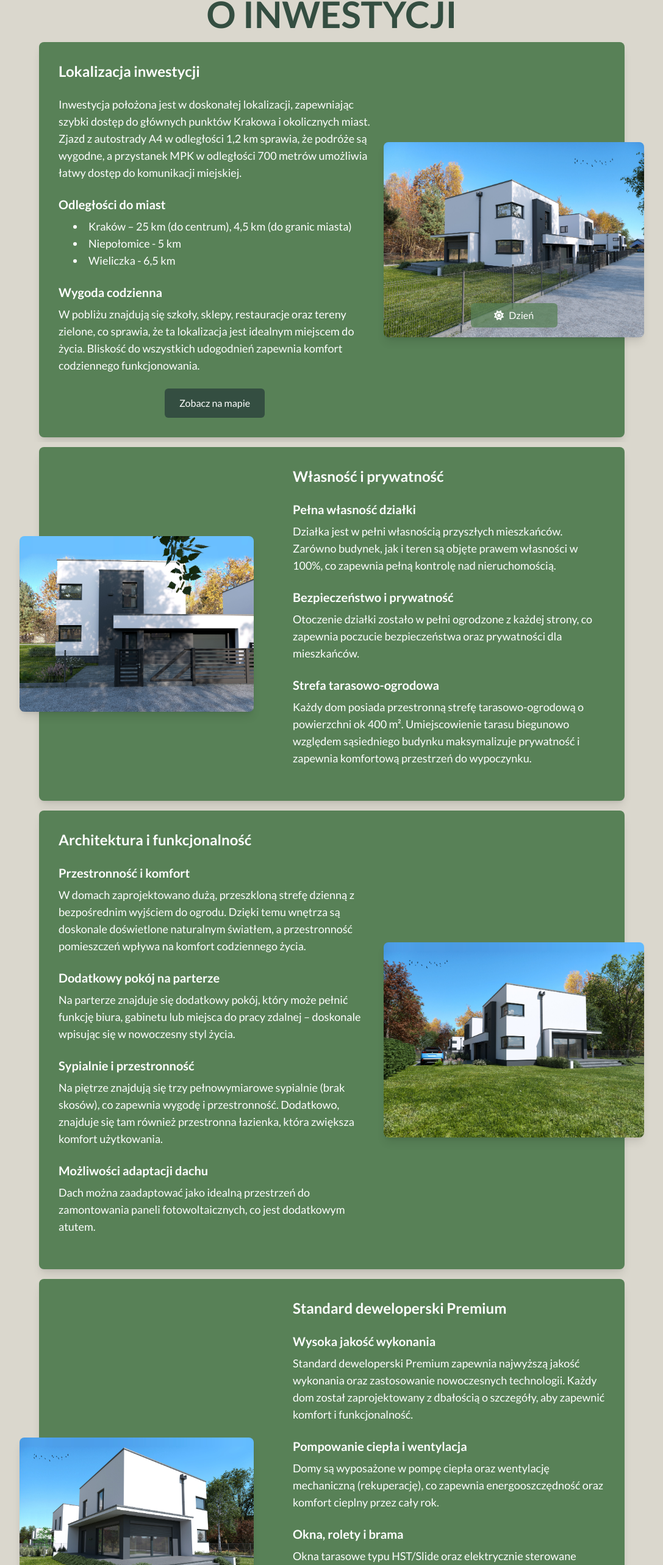
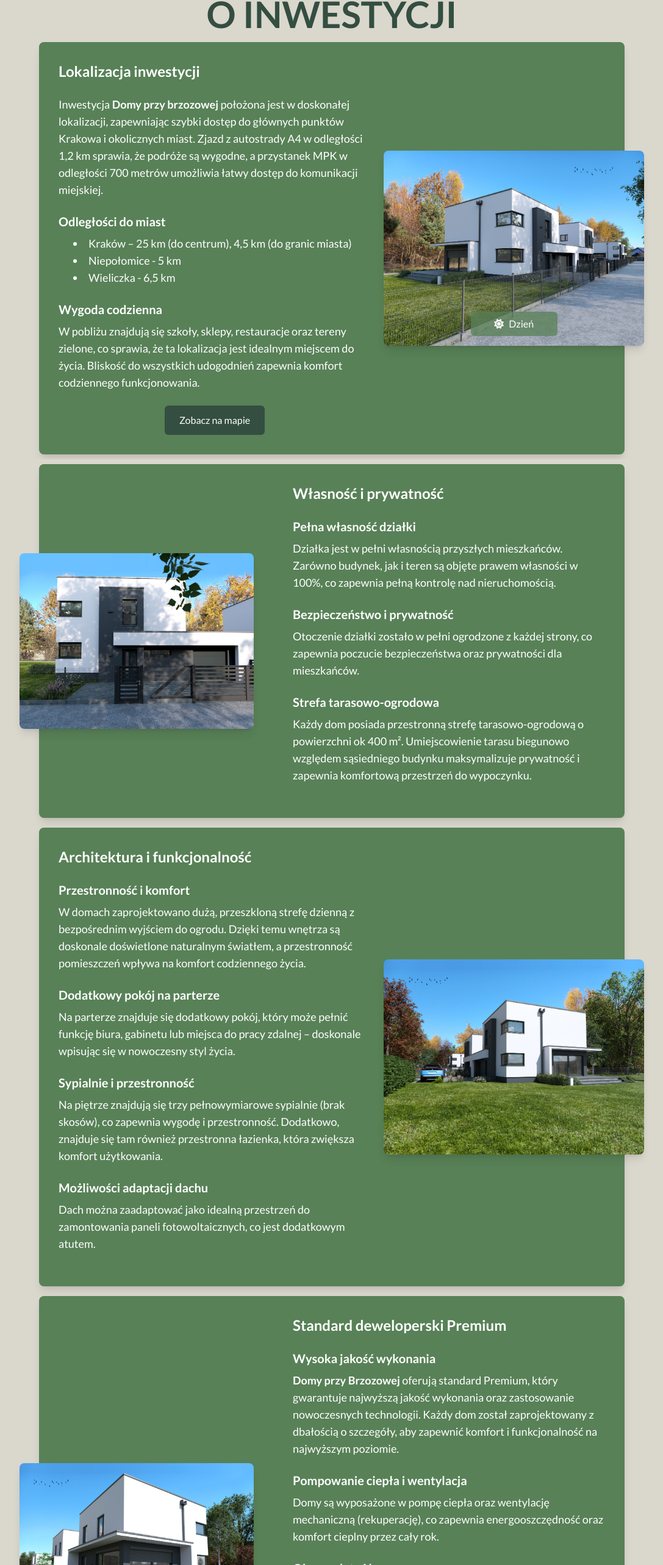
Before and after one commit to damiankaniewski/czarnochowice-website, a Next.js app: page / in a window 1280 px wide. Shown: the part 847-3413 px from the top of the page at 61% size, without its empty margins (96-1183 px from the left). Built offline with nearby package versions, Linux system fonts and the light colour scheme; no server answers; a web font is replaced by a local one.

Commit message:
fix: corrected text

```diff
--- a/src/components/Investment.tsx
+++ b/src/components/Investment.tsx
@@ -50,11 +50,12 @@ export default function Investment() {
               Lokalizacja inwestycji
             </h2>
             <p className="text-base sm:text-lg mb-4 sm:mb-6">
-              Inwestycja położona jest w doskonałej lokalizacji, zapewniając
-              szybki dostęp do głównych punktów Krakowa i okolicznych miast.
-              Zjazd z autostrady A4 w odległości 1,2 km sprawia, że podróże są
-              wygodne, a przystanek MPK w odległości 700 metrów umożliwia łatwy
-              dostęp do komunikacji miejskiej.
+              Inwestycja <strong>Domy przy brzozowej</strong> położona jest w
+              doskonałej lokalizacji, zapewniając szybki dostęp do głównych
+              punktów Krakowa i okolicznych miast. Zjazd z autostrady A4 w
+              odległości 1,2 km sprawia, że podróże są wygodne, a przystanek MPK
+              w odległości 700 metrów umożliwia łatwy dostęp do komunikacji
+              miejskiej.
             </p>
             <div className="mb-4 sm:mb-6">
               <h3 className="text-lg sm:text-xl font-semibold mb-2">
@@ -300,10 +301,11 @@ export default function Investment() {
                 Wysoka jakość wykonania
               </h3>
               <p className="text-base sm:text-lg ">
-                Standard deweloperski Premium zapewnia najwyższą jakość
-                wykonania oraz zastosowanie nowoczesnych technologii. Każdy dom
-                został zaprojektowany z dbałością o szczegóły, aby zapewnić
-                komfort i funkcjonalność.
+                <strong>Domy przy Brzozowej</strong> oferują standard Premium,
+                który gwarantuje najwyższą jakość wykonania oraz zastosowanie
+                nowoczesnych technologii. Każdy dom został zaprojektowany z
+                dbałością o szczegóły, aby zapewnić komfort i funkcjonalność na
+                najwyższym poziomie.
               </p>
             </div>
 
```
